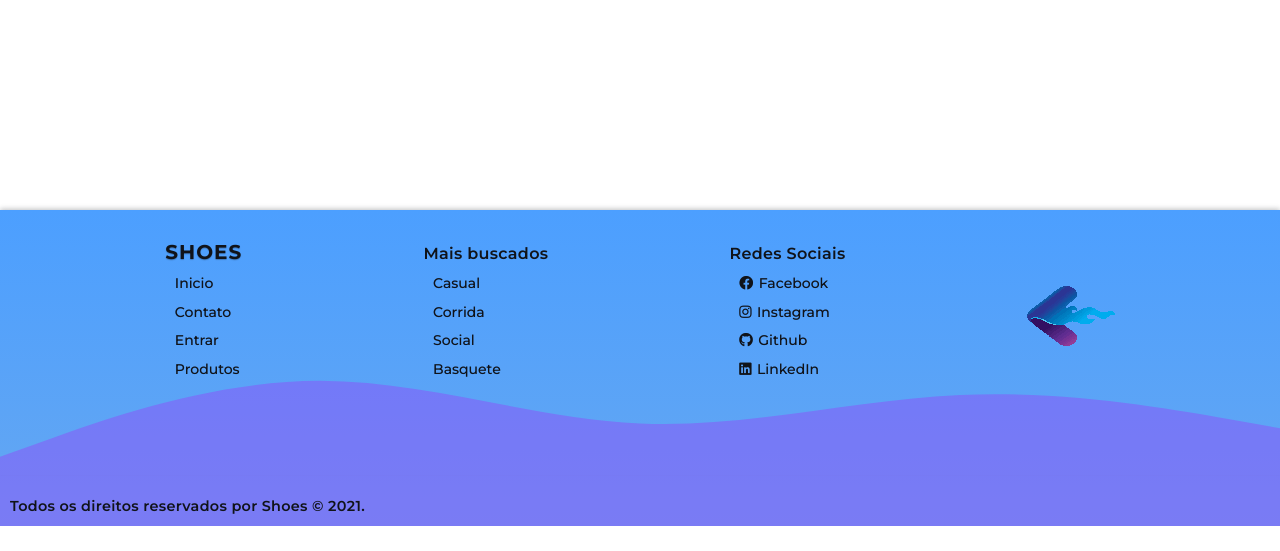
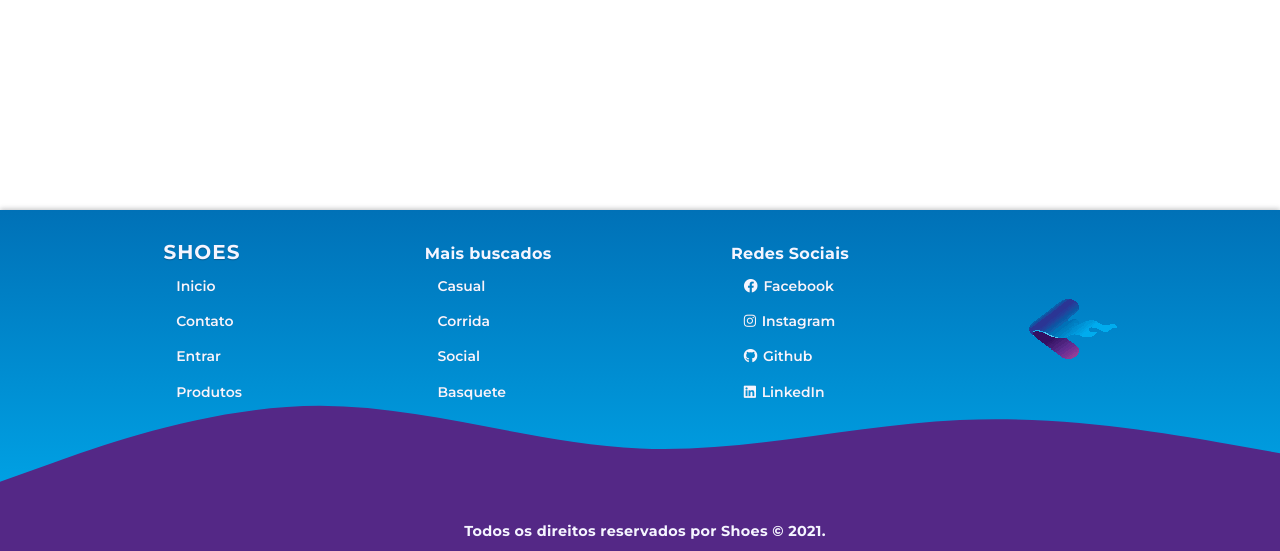
Before and after one commit to Deofino/FinalSemestrePW, a PHP site: page /Escola/ in a window 1280 px wide. Shown: the part 2440-2991 px from the top of the page. Before the commit the page ends 2966 px from the top, so only its background shows below. Run offline with PHP 8.4, Linux system fonts and the light colour scheme; some libraries are stand-ins or nearby versions.

Commit message:
arrumando cores do footer e navbar

```diff
--- a/app/view/template/footer.twig
+++ b/app/view/template/footer.twig
@@ -4,7 +4,7 @@
             <a href='#' onclick="scrollTo(0,0)" ><img class="image" src="./img/logo.png" alt="Logotipo"></a>
         </div>
         <ul id="list-items">
-            <a href='#' onclick="scrollTo(0,0)"><h3>Shoes</h3></a>
+            <a href='#' onclick="scrollTo(0,0)"><h2>Shoes</h2></a>
             <li class="items"><a href="./">Inicio</a></li>
             <li class="items"><a href="./contact">Contato</a></li>
             <li class="items"><a href="./admin">Entrar</a></li>
@@ -35,6 +35,6 @@
     </div>
     <div id="div-copy" >
         <p>Todos os direitos reservados por Shoes &copy; 2021.</p>
-        <svg xmlns="http://www.w3.org/2000/svg" viewBox="0 0 1440 270"><path fill="#993BF766" fill-opacity="1" d="M0,192L60,170.7C120,149,240,107,360,106.7C480,107,600,149,720,154.7C840,160,960,128,1080,122.7C1200,117,1320,139,1380,149.3L1440,160L1440,320L1380,320C1320,320,1200,320,1080,320C960,320,840,320,720,320C600,320,480,320,360,320C240,320,120,320,60,320L0,320Z"></path></svg>
+        <svg xmlns="http://www.w3.org/2000/svg" viewBox="0 0 1440 270"><path fill="#542886" fill-opacity="1" d="M0,192L60,170.7C120,149,240,107,360,106.7C480,107,600,149,720,154.7C840,160,960,128,1080,122.7C1200,117,1320,139,1380,149.3L1440,160L1440,320L1380,320C1320,320,1200,320,1080,320C960,320,840,320,720,320C600,320,480,320,360,320C240,320,120,320,60,320L0,320Z"></path></svg>
     </div>
 </footer>
--- a/app/view/template/navbar.twig
+++ b/app/view/template/navbar.twig
@@ -1,9 +1,9 @@
 <header id='navbar'>
     <div id="logotipo">
-        <a href='#' onclick="scrollTo(0,0)" >
+        <a onclick="scrollTo(0,0)" >
           <img src="./img/logo.ico" alt='Logotipo'/>
         </a>
-        <a id="logo" href='#' onclick="scrollTo(0,0)" >Shoes</a>
+        <a id="logo" href='#' onclick="scrollTo(0,0)">Shoes</a>
       </div>
 
     <nav id="nav">
--- a/public/css/footer.css
+++ b/public/css/footer.css
@@ -1,5 +1,5 @@
 footer{
-    background-image: linear-gradient(var(--primary_color_dark),var(--primary_color));
+    background-image: linear-gradient(var(--blue),var(--light_blue));
     padding: .3rem;
     display: flex;
     flex-direction: row;
@@ -20,11 +20,11 @@ footer img{
     height: 100%;
 }
 footer a, footer i, footer span{
-    color: var(--black);
+    color: var(--white);
     text-decoration: none;
     z-index: 10;
     font-size: max(14px, .8vw);
-    font-weight: 500;
+    font-weight: 700;
     text-shadow: 0 .2px .2px var(--shadow);
 }
 footer .footer-item{
@@ -51,8 +51,8 @@ footer .footer-item{
 }
 #div-copy > p{
     font-size: max(.6rem,1.7vw);
-    color: var(--black);
-    font-weight: 600;
+    color: var(--white);
+    font-weight: bold;
     margin-bottom: 5px;
     z-index: 10;
 }
@@ -64,17 +64,17 @@ footer #under-nav{
 footer div .div-image{
     order: 2;
 }
-footer #under-nav > ul  h3{
-    font-size: max(20px, 1.2vw);
-    color: var(--black);
+footer #under-nav > ul  h2{
+    font-size: max(20px, 1.3vw);
+    color: var(--white);
     text-transform: uppercase;
     letter-spacing: 1px;
     text-shadow: 0 .5px 1px var(--shadow);
 }
 footer p{
     font-size: max(16px, 1vw);
-    font-weight: 700;
-    color: var(--black);
+    font-weight: bold;
+    color: var(--white);
     letter-spacing: .3px;
     margin-bottom: .2rem;
 }
@@ -82,17 +82,18 @@ footer li{
     margin: .35rem 0;
     margin-left: 1.3rem;
     position: relative;
+    padding: 0.2rem;
 }
 footer li::after{
     content: '';
     position: absolute;
     bottom: -1px;
-    left: -3px;
+    left: -4px;
     height: 1px;
     width: 0;
     transition: .4s ease;
     opacity: .3;
-    background-color: var(--black);
+    background-color: var(--dark_blue);
 }
 footer li:hover::after {
     width: 110%;
@@ -110,7 +111,7 @@ footer #div-logo{
     display: none;
 }
 
-@media screen and (min-width: 960px ) {
+@media screen and (min-width: 600px ) {
     footer{
         padding: 1rem;
         flex-wrap: nowrap;
@@ -126,7 +127,7 @@ footer #div-logo{
     }
     footer a, footer i, footer span{
         font-size: max(14px, .9vw);
-        font-weight: 500;
+        font-weight: 600;
     }
     footer .footer-item{
         margin: 1rem;
@@ -139,13 +140,13 @@ footer #div-logo{
         display: none;
     }
     #div-copy{
-        justify-content: flex-start;
+        justify-content: center;
         align-items: center;
     }
     #div-copy > p{
         font-size: .9rem;
         margin-bottom: 5px;
-        font-weight: 600;
+        font-weight: bold;
         margin-bottom: -10px;
         margin-left: 10px;
     }
@@ -154,17 +155,16 @@ footer #div-logo{
     }
     footer p{
         font-size: max(16px, 1vw);
-        font-weight: 600;
+        font-weight: 700;
         margin-bottom: .8rem;
     }
     footer li{
         margin: .8rem 0;
         margin-left: .6em;
     }
-    footer  svg{
+    footer svg{
         opacity: 1;
     }
-
     footer #div-logo{
         display: block;
         width: 120px;
--- a/public/css/menu.css
+++ b/public/css/menu.css
@@ -10,7 +10,7 @@ header{
    z-index: 999;
    align-items: center;
    justify-content: space-between;
-   background-color: var(--alternative_color);
+   background-color: var(--blue);
 }
 header a img{
    width: 20%;
@@ -54,14 +54,14 @@ header li a{
    }
    header li a::after{
       position: absolute;
-      bottom: -2px;
+      bottom: -4px;
       content: '';
       width: 0;
       opacity: .3;
       transition: .3s ease;
       height: 1px;
       left: 0;
-      background-color: #fff;
+      background-color: var(--white);
    }
    header li a:hover::after{
       width: 100%;
@@ -84,7 +84,7 @@ header #btn-mobile{
       z-index: 9999;
       top: 80px;
       right: 0px;
-      background: linear-gradient(var(--alternative_color),var(--alternative_color_dark));
+      background: linear-gradient(var(--blue),var(--dark_blue));
       height: 0px;
       transition: .6s ease;/*só ocorre com display block*/
       z-index: 1000;
@@ -113,7 +113,7 @@ header #btn-mobile{
       margin-top: 0;
   }
    header li a:hover {
-      background-color: var(--alternative_color_dark);
+      background-color: var(--dark_blue);
       opacity: 1;
    }
    header #btn-mobile{
@@ -127,7 +127,7 @@ header #btn-mobile{
   }
   header #hamburger{
       display: block;
-      color: white;
+      color: var(--white);
       border-top: 2px solid;
       width: 20px;
       margin-top: 1px;
--- a/public/css/reset.css
+++ b/public/css/reset.css
@@ -16,6 +16,15 @@
 	--gray: #CAD3E3;
 	--black: #101319;
 	--shadow: #10131944;
+	--dark_blue: #2B3594;
+	--dark_purple: #331062;
+	--blue: #0071B7;
+	--purple: #542886;
+	--light_blue: #00ACEE;
+	--light_purple: #933D97;
+
+
+
 
 	--bg_success: #DFF2BF;
 	--success: #4F8A10;
```
